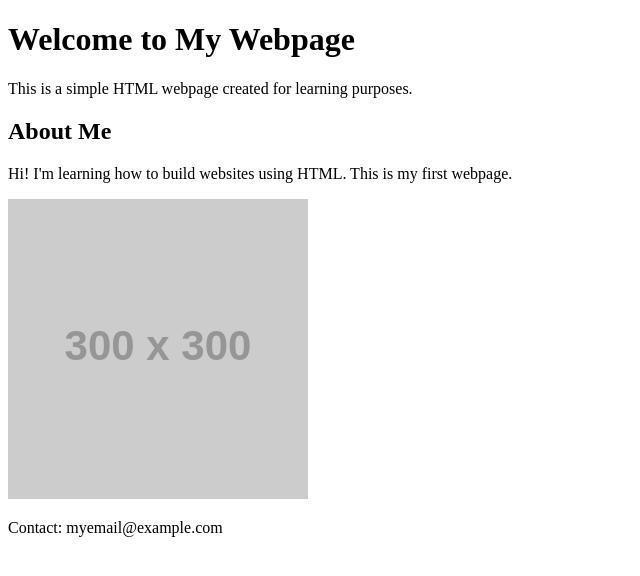
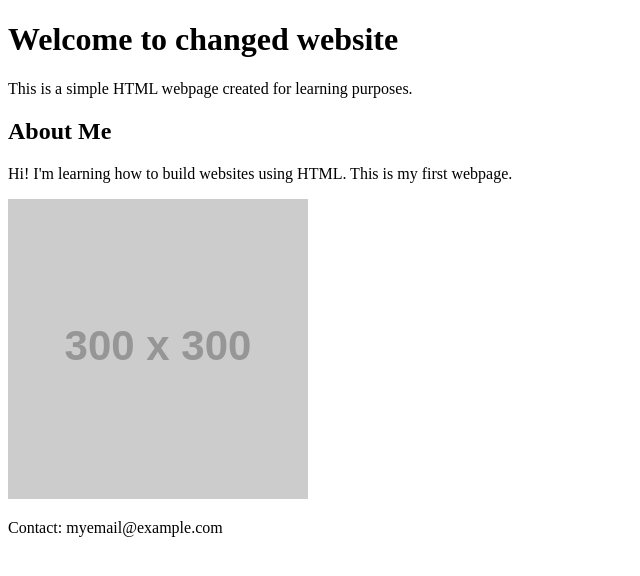
Before and after one commit to bishaltmlsna/cloud_computing, a plain HTML site: page index.html in a window 1280 px wide. Shown: the whole page, without its empty margins (0-640 px from the left). Drawn offline with Linux system fonts and the light colour scheme; placeholder pictures from the web are drawn by us.

Commit message:
Updated index.html

```diff
--- a/index.html
+++ b/index.html
@@ -6,7 +6,7 @@
     <title>Changed my Title</title>
 </head>
 <body>
-    <h1>Welcome to My Webpage</h1>
+    <h1>Welcome to changed website</h1>
     <p>This is a simple HTML webpage created for learning purposes.</p>
 
     <h2>About Me</h2>
```
